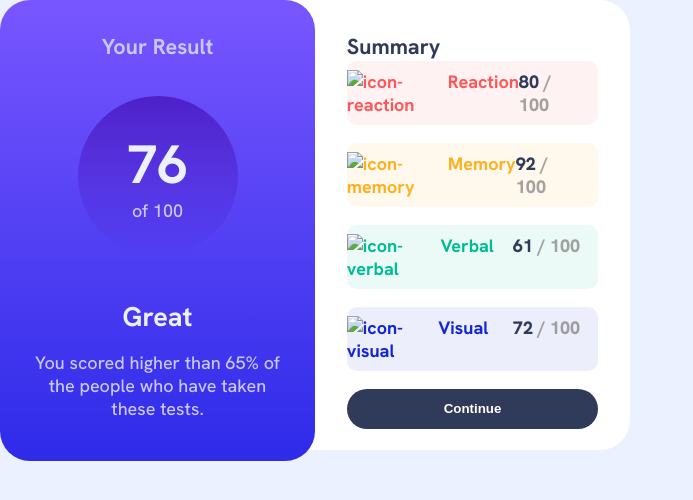
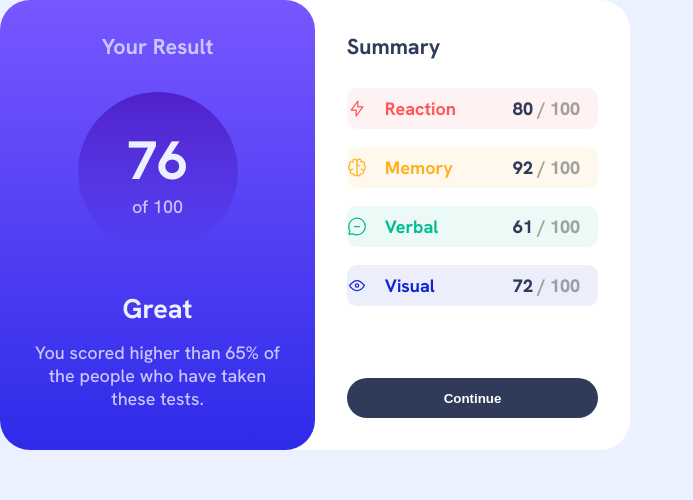
Before and after one commit to Tudovchanin/results-summary-component-main, a plain HTML site: page index.html in a window 1280 px wide. Shown: the whole page, without its empty margins (0-693 px from the left). Drawn offline with Linux system fonts and the light colour scheme; the site is published under a folder, as on GitHub Pages, so addresses that start at the root find nothing.

Commit message:
Update index.html

```diff
--- a/index.html
+++ b/index.html
@@ -29,28 +29,28 @@
 			<h2 class="card-right-header">Summary</h2>
 			<div class="card-details">
 				<figure class="icon-card">
-					<img src="/images/icon-reaction.svg" alt="icon-reaction">
+					<img src="images/icon-reaction.svg" alt="icon-reaction">
 					<figcaption>
 						<p class="option-title">Reaction</p>
 						<p class="option-score">80 <span>/ 100</span></p>
 					</figcaption>
 				</figure>
 				<figure class="icon-card">
-					<img src="/images/icon-memory.svg" alt="icon-memory">
+					<img src="images/icon-memory.svg" alt="icon-memory">
 					<figcaption>
 						<p class="option-title">Memory</p>
 						<p class="option-score">92 <span>/ 100</span></p>
 					</figcaption>
 				</figure>
 				<figure class="icon-card">
-					<img src="/images/icon-verbal.svg" alt="icon-verbal">
+					<img src="images/icon-verbal.svg" alt="icon-verbal">
 					<figcaption>
 						<p class="option-title">Verbal</p>
 						<p class="option-score">61 <span>/ 100</span></p>
 					</figcaption>
 				</figure>
 				<figure class="icon-card">
-					<img src="/images/icon-visual.svg" alt="icon-visual">
+					<img src="images/icon-visual.svg" alt="icon-visual">
 					<figcaption>
 						<p class="option-title">Visual</p>
 						<p class="option-score">72 <span>/ 100</span></p>
```
